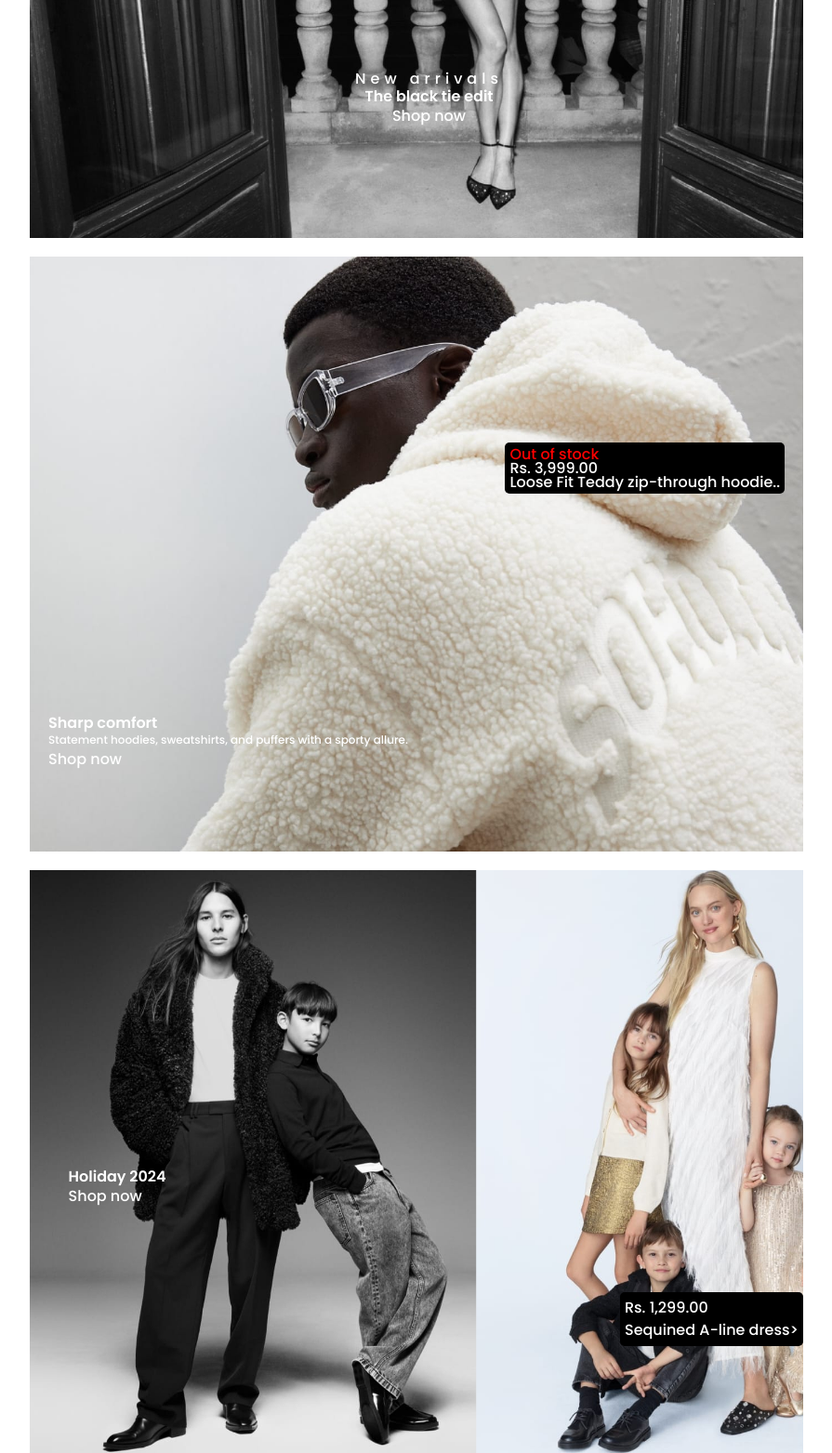
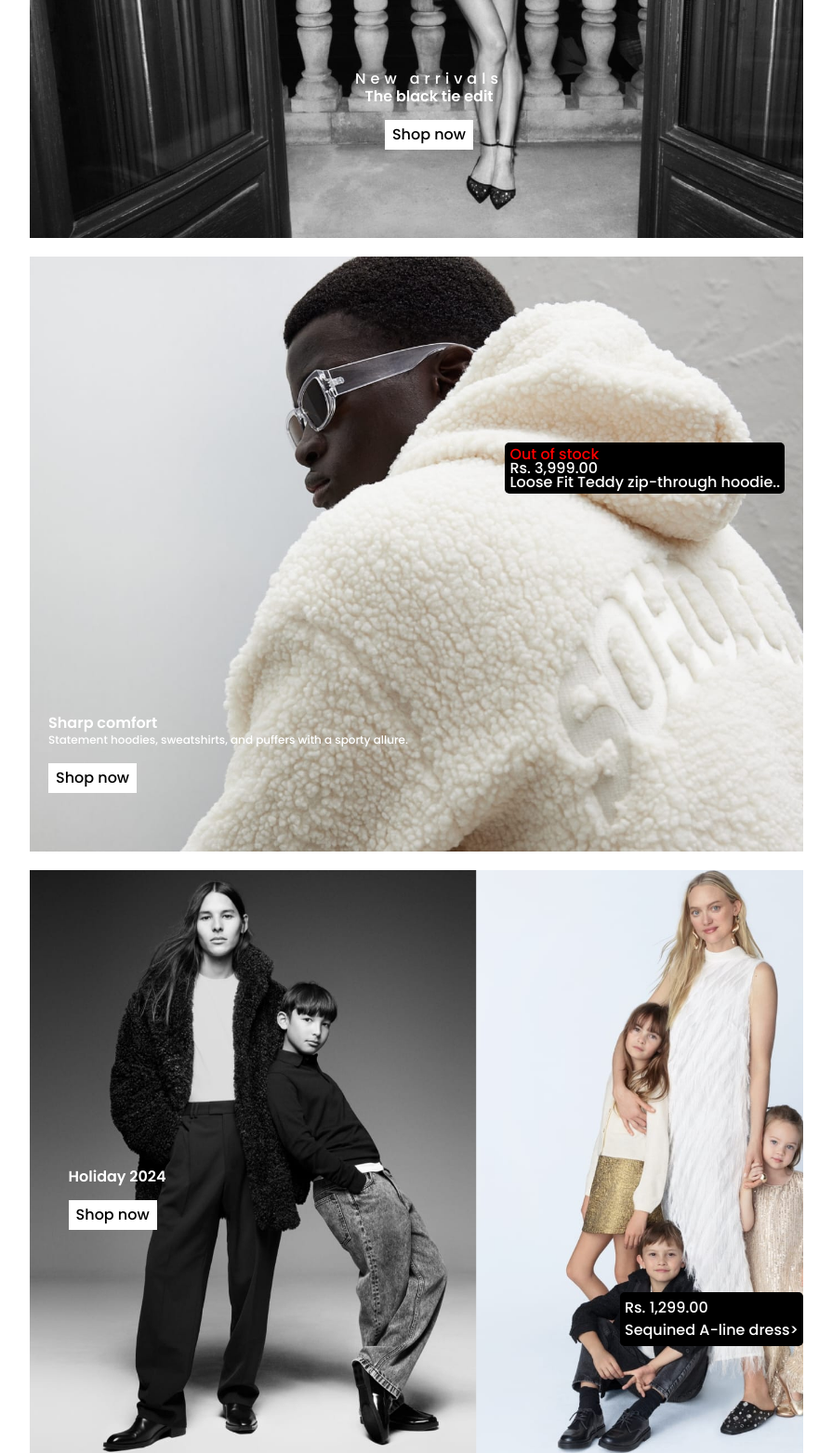
Before and after one commit to SSK443/h-m-clone-website, a website: page index.html in a window 1280 px wide. Shown: the part 720-2283 px from the top of the page at 93% size, without its empty margins (192-1087 px from the left). Drawn offline with nearby package versions, Linux system fonts and the light colour scheme.

Commit message:
Updated project with new files and configurations

```diff
--- a/index.html
+++ b/index.html
@@ -99,7 +99,7 @@
       <div style="color: white;" class="box2-col2">
         <h4>New arrivals</h4>
         <h1>The black tie edit</h1>
-        <button>Shop now</button>
+        <button class="text-black border-none py-1 px-2 ; bg-white font-semibold mt-3">Shop now</button>
       </div>
     </div>
     <div class="first photo box3">
@@ -114,13 +114,13 @@
       <div class="box3-col2">
         <h1>Sharp comfort</h1>
         <p class="r">Statement hoodies, sweatshirts, and puffers with a sporty allure.</p>
-        <button>Shop now</button>
+        <button class="text-black border-none py-1 px-2 ; bg-white font-semibold mt-3">Shop now</button>
       </div>
     </div>
     <div class="first photo box4">
       <div class="box4-col1">
         <h1>Holiday 2024</h1>
-        <button>Shop now</button>
+        <button class="text-black border-none py-1 px-2 ; bg-white font-semibold mt-3">Shop now</button>
       </div>
       <div class="box4-col2">
         <p>Rs. 1,299.00 <br>
@@ -185,7 +185,7 @@
   <div id="last" class="grid grid-cols-1 justify-items-center items-end p-4 text-center">
     <div>
       <h1 class="text-white p-4 text-4xl">Sport luxe edit</h1>
-      <button class="text-black border-none py-2 px-3 ; bg-white font-semibold">Shop now</button>
+      <button class="text-black border-none py-1 px-2 ; bg-white font-semibold">Shop now</button>
     </div>
   </div>
 
```
